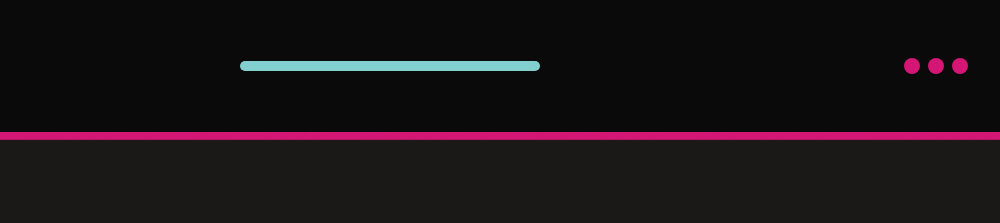
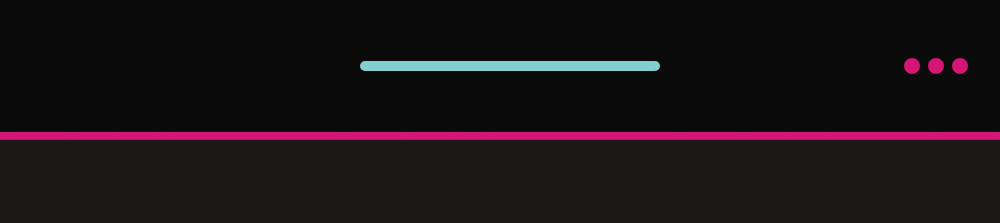
Before and after one commit to XendereX/xenderex.github.io, a plain HTML site: page index.html in a window 1280 px wide. Shown: the top 223 px of the page, 280-1280 px from the left. Drawn offline with Linux system fonts and the light colour scheme.

Commit message:
Update style.css

```diff
--- a/style.css
+++ b/style.css
@@ -57,7 +57,7 @@ html {
   width: 100%;
   max-width: 300px;
   text-align: center;
-  margin-left: -120px;
+  margin-left: 120px;
 }
 
 
```
